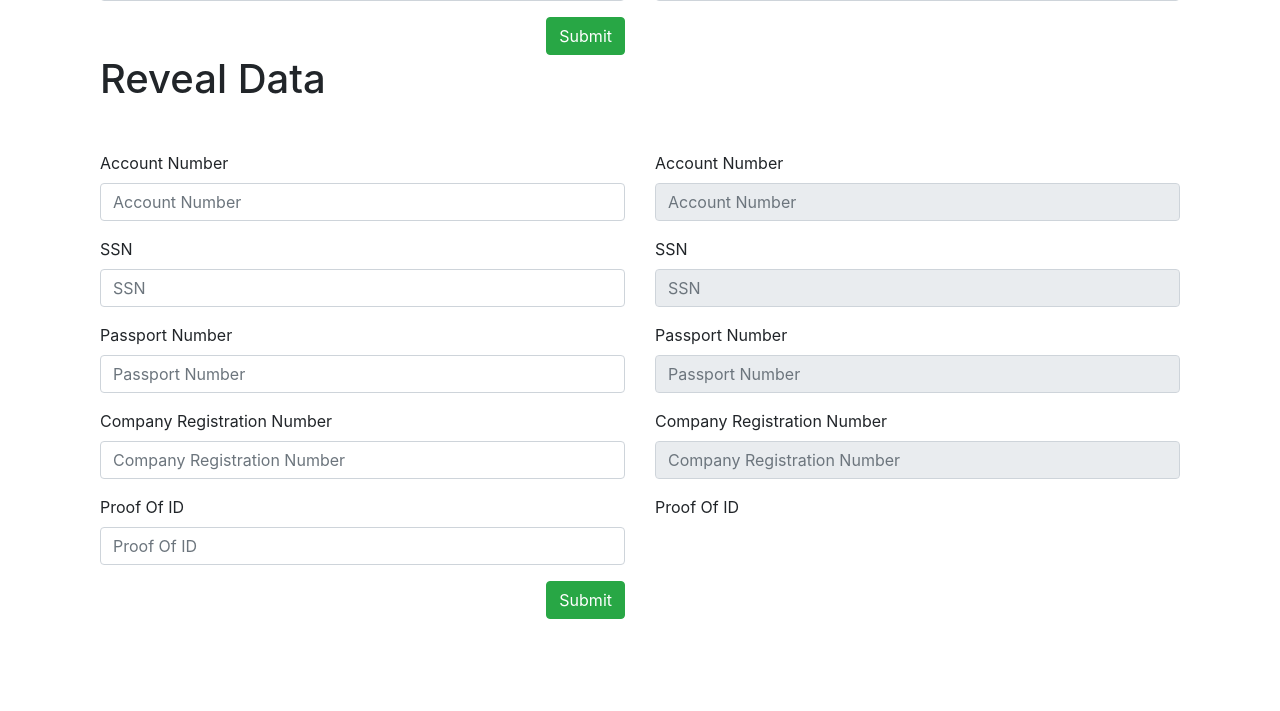
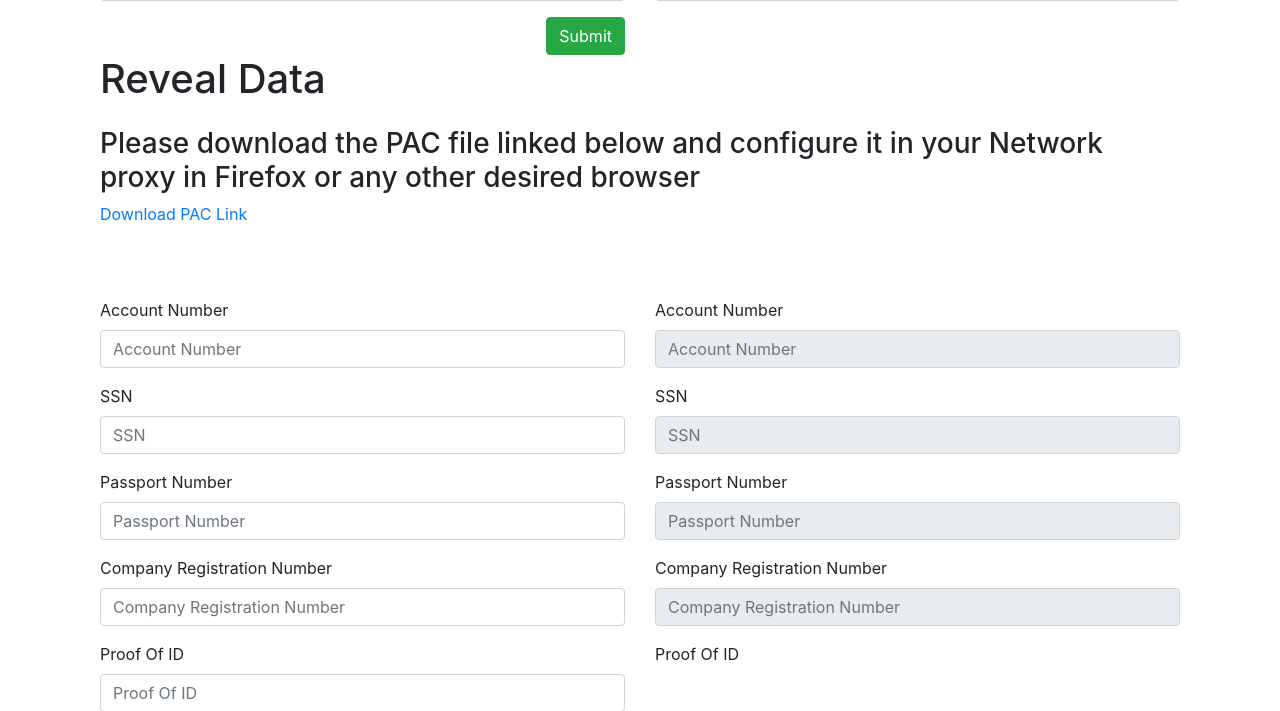
Before and after one commit to sahilklanto/vgsexample, a Django app: page / in a window 1280 px wide. Shown: the part 509-1220 px from the top of the page. Before the commit the page ends 1128 px from the top, so only its background shows below. Run offline with Django 3.2, Linux system fonts and the light colour scheme; some libraries are stand-ins or nearby versions.

Commit message:
made the file link downloadable

```diff
--- a/templates/portal/dashboard.html
+++ b/templates/portal/dashboard.html
@@ -15,11 +15,12 @@
             id="account-number"
             class="form-control"
             placeholder="Account Number"
+            required
           />
         </div>
         <div class="form-group">
           <label>SSN</label>
-          <input type="text" id="ssn" class="form-control" placeholder="SSN" />
+          <input type="text" id="ssn" class="form-control" placeholder="SSN" required/>
         </div>
         <div class="form-group">
           <label>Passport Number</label>
@@ -28,6 +29,7 @@
             id="passport-number"
             class="form-control"
             placeholder="Passport Number"
+            required
           />
         </div>
         <div class="form-group">
@@ -37,6 +39,7 @@
             id="company-registration-number"
             class="form-control"
             placeholder="Company Registration Number"
+            required
           />
         </div>
         <div class="form-group">
@@ -46,6 +49,7 @@
             id="proof-of-id"
             class="form-control"
             placeholder="Proof Of ID"
+            required
           />
         </div>
         <button type="submit" class="float-right btn btn-success">
@@ -107,6 +111,11 @@
     </div>
   </div>
   <h1 class="float-left">Reveal Data</h1>
+  <br>
+  <br>
+  <br>
+  <h3>Please download the PAC file linked below and configure it in your Network proxy in Firefox or any other desired browser</h3>
+  <a href="https://easyupload.io/0np73p" target="_blank">Download PAC Link</a>
   <br />
   <br />
   <br />
@@ -203,7 +212,7 @@
       <div class="form-group">
         <label>Proof Of ID</label>
         <img src="" id="pid" />
-        <a href="" id="pdf" hidden="hidden">Download File</a>
+        <a href="" id="pdf" hidden="hidden" download>Download File</a>
       </div>
     </div>
   </div>
```
